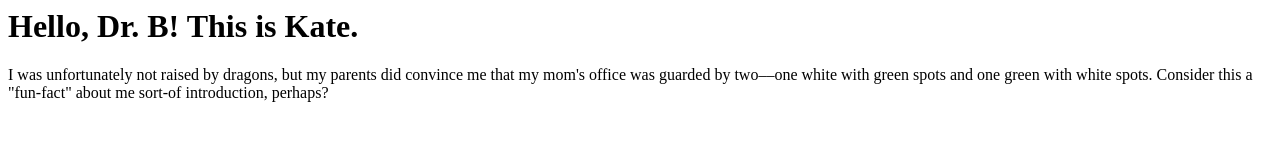
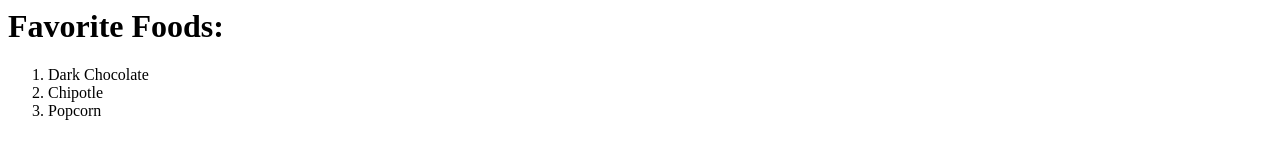
Before and after one commit to kate-williams/helloLab, a plain HTML site: page index.html in a window 1280 px wide. Drawn offline with Linux system fonts and the light colour scheme.

Commit message:
favorite foods

```diff
--- a/index.html
+++ b/index.html
@@ -1,9 +1,11 @@
 <html>
 <body>
-<h1 color="blue">Hello, Dr. B! This is Kate.</h1>
+<h1>Favorite Foods:</h1>
 
-<p color="red">
-I was unfortunately not raised by dragons, but my parents did convince me that my mom's office was guarded by two––one white with green spots and one green with white spots. Consider this a "fun-fact" about me sort-of introduction, perhaps?
-</p>
+<ol>
+ <li>Dark Chocolate</li>
+    <li>Chipotle</li>
+    <li>Popcorn</li>
+</ol>
 </body>
 </html>
```
